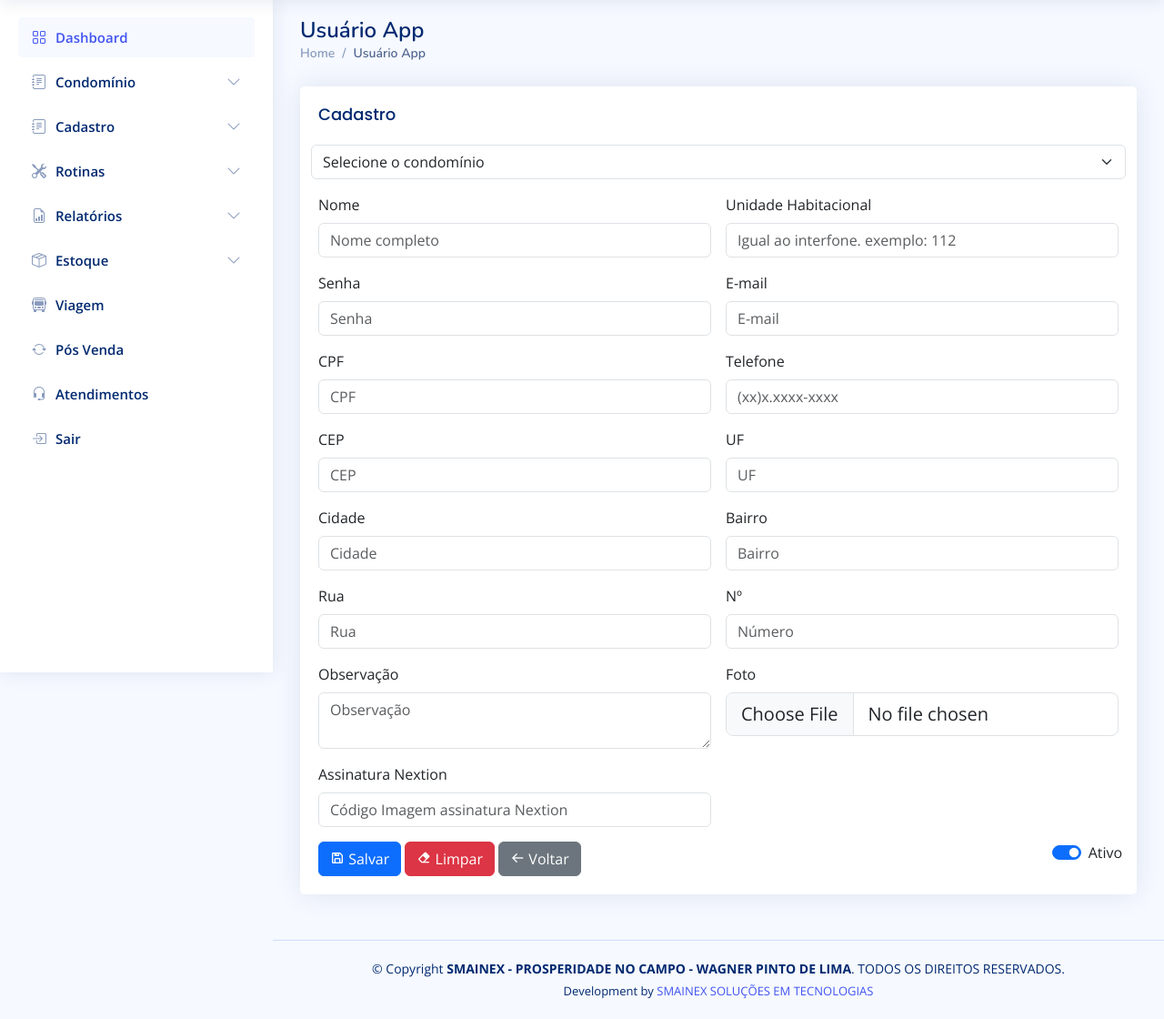
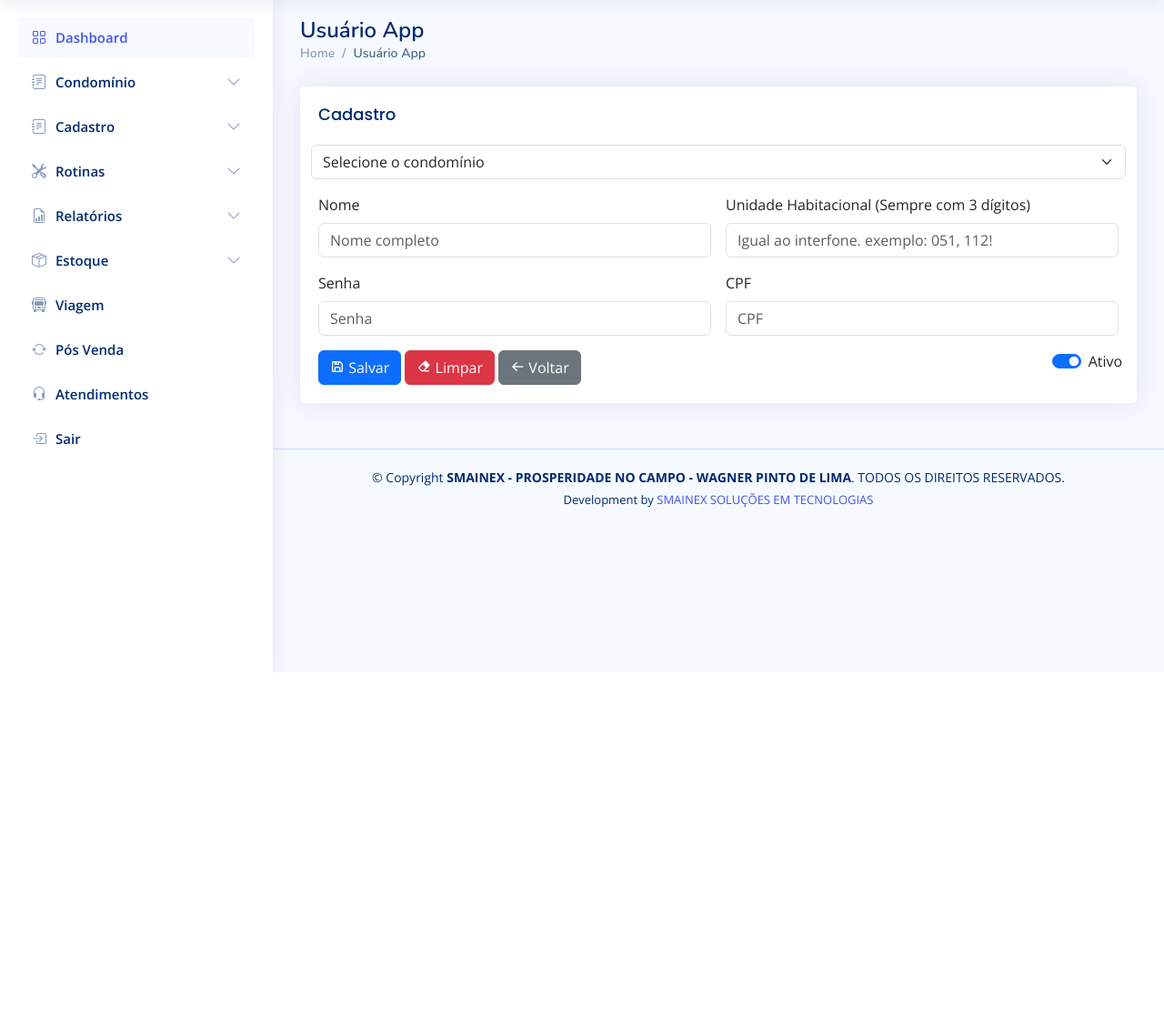
Before and after one commit to wagnerpintodelima/slocker, a Django app: page /gestao/user/app/new in a window 1280 px wide. Shown: the part 61-1181 px from the top of the page at 91% size. After the commit the page ends 800 px from the top, so only its background shows below. Run offline with Django 3.2, Linux system fonts and the light colour scheme; the visitor is signed in with stand-in values (Sample User, id 1); data that the repository does not hold is empty; some libraries are stand-ins or nearby versions.

Commit message:
Ajuste no cadastro do User App

```diff
--- a/Backend/Templates/UserApp/new.html
+++ b/Backend/Templates/UserApp/new.html
@@ -39,23 +39,26 @@
             </div>
 
             <div class="col-lg-6">
-              <label for="inputName" class="form-label">Unidade Habitacional</label>
-              <input type="text" class="form-control" id="inputName" placeholder="Igual ao interfone. exemplo: 112"
+              <label for="inputName" class="form-label">Unidade Habitacional (Sempre com 3 dígitos)</label>
+              <input type="text" class="form-control" id="inputName" placeholder="Igual ao interfone. exemplo: 051, 112!"
                 required name="hu">
             </div>
 
             <div class="col-lg-6">
               <label for="inputPswd" class="form-label">Senha</label>
-              <input type="password" class="form-control" id="inputPswd" placeholder="Senha" required name="password">
-            </div>
-            <div class="col-lg-6">
-              <label for="inputNanme6" class="form-label">E-mail</label>
-              <input type="text" class="form-control" id="inputNanme6" placeholder="E-mail" name="email">
+              <input type="text" class="form-control" id="inputPswd" placeholder="Senha" required name="password">
             </div>
             <div class="col-lg-6">
               <label for="inputNanme7" class="form-label">CPF</label>
               <input type="text" class="form-control cpf" id="inputNanme7" placeholder="CPF" required name="cpf">
             </div>
+
+            <!--
+            <div class="col-lg-6">
+              <label for="inputNanme6" class="form-label">E-mail</label>
+              <input type="text" class="form-control" id="inputNanme6" placeholder="E-mail" name="email">
+            </div>
+
             <div class="col-lg-6">
               <label for="inputNanme9" class="form-label">Telefone</label>
               <input type="text" class="form-control phone" id="inputNanme9" placeholder="(xx)x.xxxx-xxxx"
@@ -98,6 +101,8 @@
               <input type="text" class="form-control" id="signature" required
                 placeholder="Código Imagem assinatura Nextion" name="signature">
             </div>
+            -->
+
             <div class="col-lg-12 d-flex justify-content-end">
               <div class="col-lg-11 col-xs-12">
                 <button type="submit" class="btn btn-primary">
--- a/Backend/backend/Controller/UserAppController.py
+++ b/Backend/backend/Controller/UserAppController.py
@@ -67,54 +67,56 @@ def editAction(request, user_app_id):
         address = UserAppAddress.objects.get(id=item.user_app_address.id)
 
     if request.method == 'POST' and item:
+
         nome = request.POST.get('name', None)
-        signature = request.POST.get('signature', None)
         password = request.POST.get('password', None)
         hu = request.POST.get('hu', None)
-        email = request.POST.get('email', None)
         cpf = request.POST.get('cpf', None)
-        telefone = request.POST.get('telefone', None)
-        cep = request.POST.get('cep', None)
-        uf = request.POST.get('uf', None)
-        cidade = request.POST.get('cidade', None)
-        bairro = request.POST.get('bairro', None)
-        rua = request.POST.get('rua', None)
-        numero = request.POST.get('numero', None)
-        observacao = request.POST.get('observacao', None)
-        foto = None
-        if 'foto' in request.FILES:
-            foto = request.FILES['foto']
         status = request.POST.get('status', 0)
 
-        if item.user_app_address:
-            address.cep = cep
-            address.uf_description = uf
-            address.city = cidade
-            address.neighborhood = bairro
-            address.street = rua
-            address.house_number = numero
-            address.observation = observacao
-            address.status = status
-            address.updated_by = request.user.id
-            address.updated_at = datetime.datetime.now()
-            address.save()
+        # email = request.POST.get('email', None)
+        # signature = request.POST.get('signature', None)
+        # telefone = request.POST.get('telefone', None)
+        # cep = request.POST.get('cep', None)
+        # uf = request.POST.get('uf', None)
+        # cidade = request.POST.get('cidade', None)
+        # bairro = request.POST.get('bairro', None)
+        # rua = request.POST.get('rua', None)
+        # numero = request.POST.get('numero', None)
+        # observacao = request.POST.get('observacao', None)
+        # foto = None
+        # if 'foto' in request.FILES:
+        #     foto = request.FILES['foto']
+
+        # if item.user_app_address:
+        #     address.cep = cep
+        #     address.uf_description = uf
+        #     address.city = cidade
+        #     address.neighborhood = bairro
+        #     address.street = rua
+        #     address.house_number = numero
+        #     address.observation = observacao
+        #     address.status = status
+        #     address.updated_by = request.user.id
+        #     address.updated_at = datetime.datetime.now()
+        #     address.save()
 
         item.name = nome
         item.hu = hu
         item.password = password
-        item.signature = signature
-        item.email = email
+        # item.signature = signature
+        # item.email = email
         item.cpf = cpf
-        item.phone_number = telefone
+        # item.phone_number = telefone
         item.updated_at = datetime.datetime.now()
         item.updated_by = request.user.id
-        if foto:
-            try:
-                os.remove('media/' + _PATH_FILE_USER_APP + item.picture + '.png')
-            except Exception as er:
-                pass
+        # if foto:
+        #     try:
+        #         os.remove('media/' + _PATH_FILE_USER_APP + item.picture + '.png')
+        #     except Exception as er:
+        #         pass
 
-            item.picture = saveFile(_PATH_FILE_USER_APP, 'png', foto)
+        #     item.picture = saveFile(_PATH_FILE_USER_APP, 'png', foto)
 
         item.status = status
         item.save()
@@ -127,53 +129,56 @@ def editAction(request, user_app_id):
 def saveAction(request):
 
     if request.method == 'POST':
-        nome = request.POST.get('name', None)
+
         client_id = request.POST.get('client_id', None)
         client = Client.objects.get(id=client_id)
+        nome = request.POST.get('name', None)
         hu = request.POST.get('hu', None)
         password = request.POST.get('password', None)
-        signature = request.POST.get('signature', None)
-        email = request.POST.get('email', None)
         cpf = request.POST.get('cpf', None)
-        telefone = request.POST.get('telefone', None)
-        cep = request.POST.get('cep', None)
-        uf = request.POST.get('uf', None)
-        bairro = request.POST.get('bairro', None)
-        rua = request.POST.get('rua', None)
-        numero = request.POST.get('numero', None)
-        cidade = request.POST.get('cidade', None)
-        observacao = request.POST.get('observacao', None)
-        foto = request.FILES['foto']
         status = request.POST.get('status', 0)
 
-        address = UserAppAddress()
-        address.title = 'UsuárioApp'
-        address.cep = cep
-        address.uf_description = uf
-        address.city = cidade
-        address.neighborhood = bairro
-        address.street = rua
-        address.house_number = numero
-        address.observation = observacao
-        address.status = status
-        address.created_by = request.user.id
-        address.created_at = datetime.datetime.now()
-        address.save()
+        # signature = request.POST.get('signature', None)
+        # email = request.POST.get('email', None)
+        # telefone = request.POST.get('telefone', None)
+        # cep = request.POST.get('cep', None)
+        # uf = request.POST.get('uf', None)
+        # bairro = request.POST.get('bairro', None)
+        # rua = request.POST.get('rua', None)
+        # numero = request.POST.get('numero', None)
+        # cidade = request.POST.get('cidade', None)
+        # observacao = request.POST.get('observacao', None)
+        # foto = request.FILES['foto']
+
+
+        # address = UserAppAddress()
+        # address.title = 'UsuárioApp'
+        # address.cep = cep
+        # address.uf_description = uf
+        # address.city = cidade
+        # address.neighborhood = bairro
+        # address.street = rua
+        # address.house_number = numero
+        # address.observation = observacao
+        # address.status = status
+        # address.created_by = request.user.id
+        # address.created_at = datetime.datetime.now()
+        # address.save()
 
         item = UserApp()
         item.client = client
         item.hu = hu
-        item.user_app_address = address
+        # item.user_app_address = address
         item.name = nome
         item.password = password
-        item.signature = signature
-        item.email = email
+        # item.signature = signature
+        # item.email = email
         item.cpf = cpf
-        item.phone_number = telefone
+        # item.phone_number = telefone
         item.created_at = datetime.datetime.now()
         item.created_by = request.user.id
-        if foto:
-            item.picture = saveFile(_PATH_FILE_USER_APP, 'png', foto)
+        # if foto:
+        #     item.picture = saveFile(_PATH_FILE_USER_APP, 'png', foto)
         item.status = status
         item.save()
 
@@ -193,8 +198,13 @@ def deleteAction(request, user_app_id):
 
     try:
         address = UserAppAddress.objects.get(id=item.user_app_address.id)
+        address.delete()
+        messages.add_message(request, messages.SUCCESS, "Excluído com sucesso!")
+    except Exception as e:
+        messages.add_message(request, messages.ERROR, "Ocorreu esse erro: {}".format(e))
+
+    try:
         item.delete()
-        address.delete()
         messages.add_message(request, messages.SUCCESS, "Excluído com sucesso!")
     except Exception as e:
         messages.add_message(request, messages.ERROR, "Ocorreu esse erro: {}".format(e))
--- a/Backend/slock/settings.py
+++ b/Backend/slock/settings.py
@@ -17,7 +17,7 @@ SECRET_KEY = 'django-insecure-or90-4b_^h0w4j)%nld(2npov#-6y9+sm&t_)6f23!4!pmu6ly
 # SECRET_KEY = 'Wagner&Felps-6669m)-f8u^x!3co4^61=$a5=^rp9zyegr9g_2h%z2z8e8_v1(yv%'
 
 # SECURITY WARNING: don't run with debug turned on in production!
-DEBUG = False
+DEBUG = True
 
 ALLOWED_HOSTS = ['slock.com.br', 'www.slock.com.br', 'localhost', '127.0.0.1', '192.168.3.3']
 
```
Also changed, not shown: Backend/Templates/UserApp/edit.html (+10 -5 lines).
